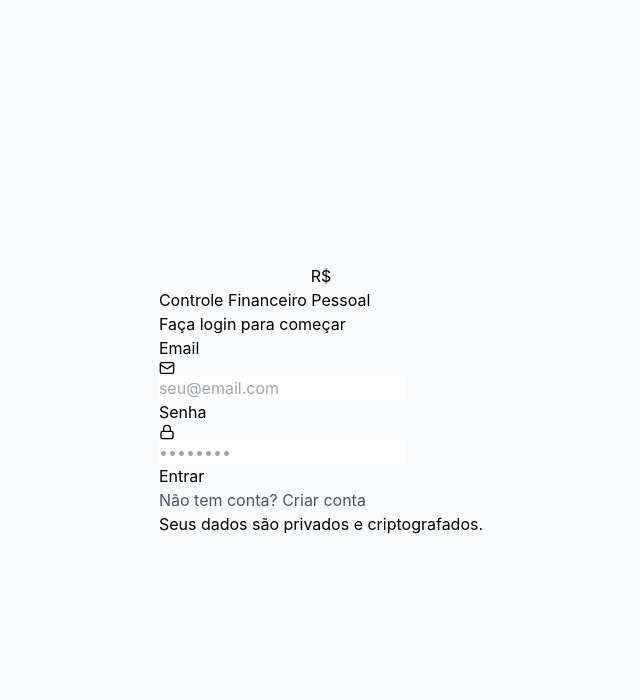
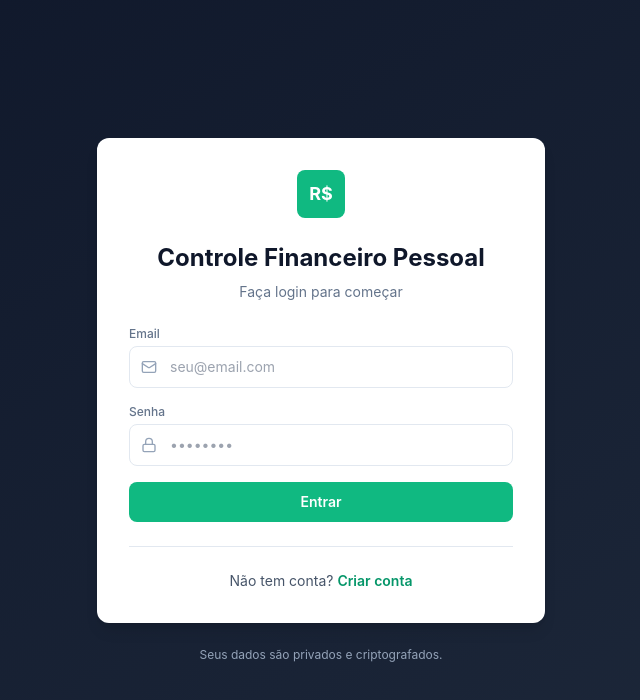
Before and after one commit to luandamasceno10/controle-financeiro, a Next.js app: page / in a window 1280 px wide. Shown: the top 700 px of the page, without its empty margins (319-959 px from the left). Built offline with nearby package versions, Linux system fonts and the light colour scheme; no server answers.

Commit message:
tailwind.config.js

```diff
--- a/tailwind.config.js
+++ b/tailwind.config.js
@@ -2,6 +2,7 @@
 module.exports = {
   content: [
     './app/**/*.{js,ts,jsx,tsx,mdx}',
+    './components/**/*.{js,ts,jsx,tsx,mdx}',
     './lib/**/*.{js,ts,jsx,tsx,mdx}',
   ],
   theme: {
```
